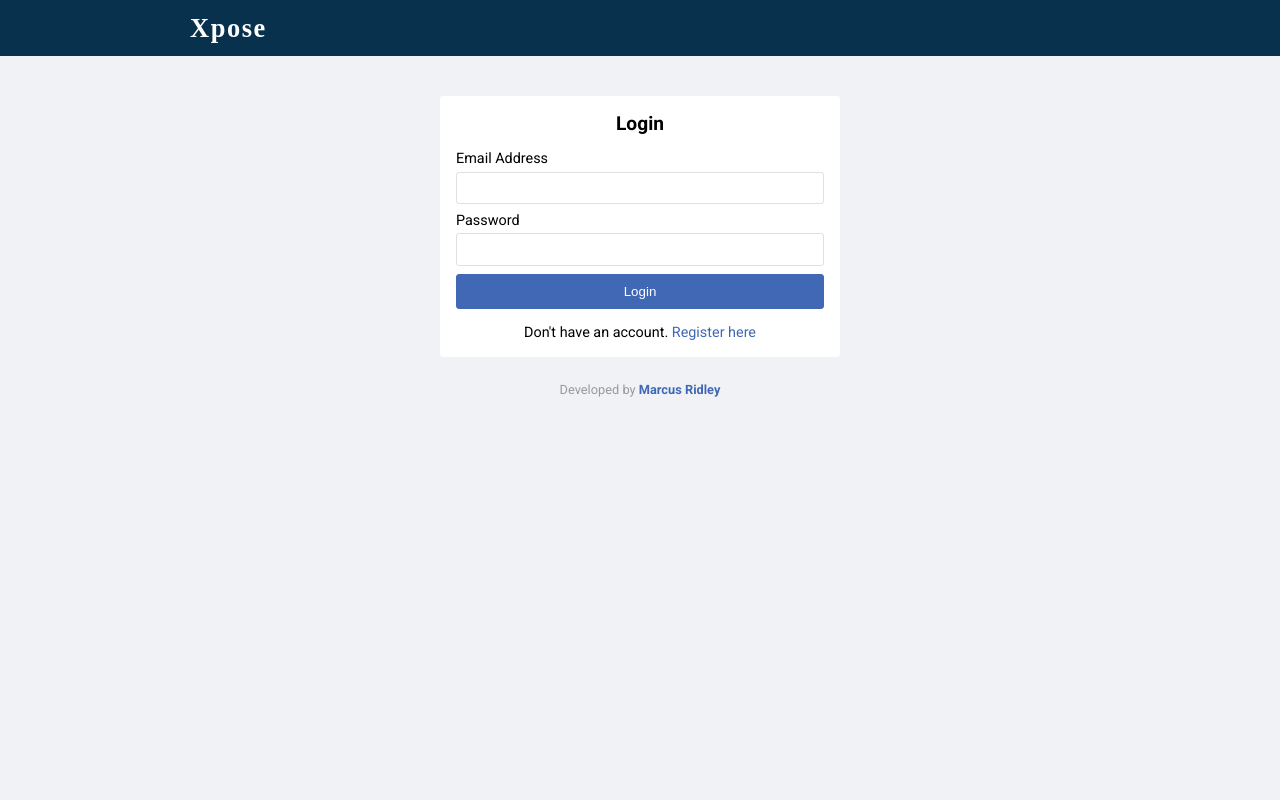
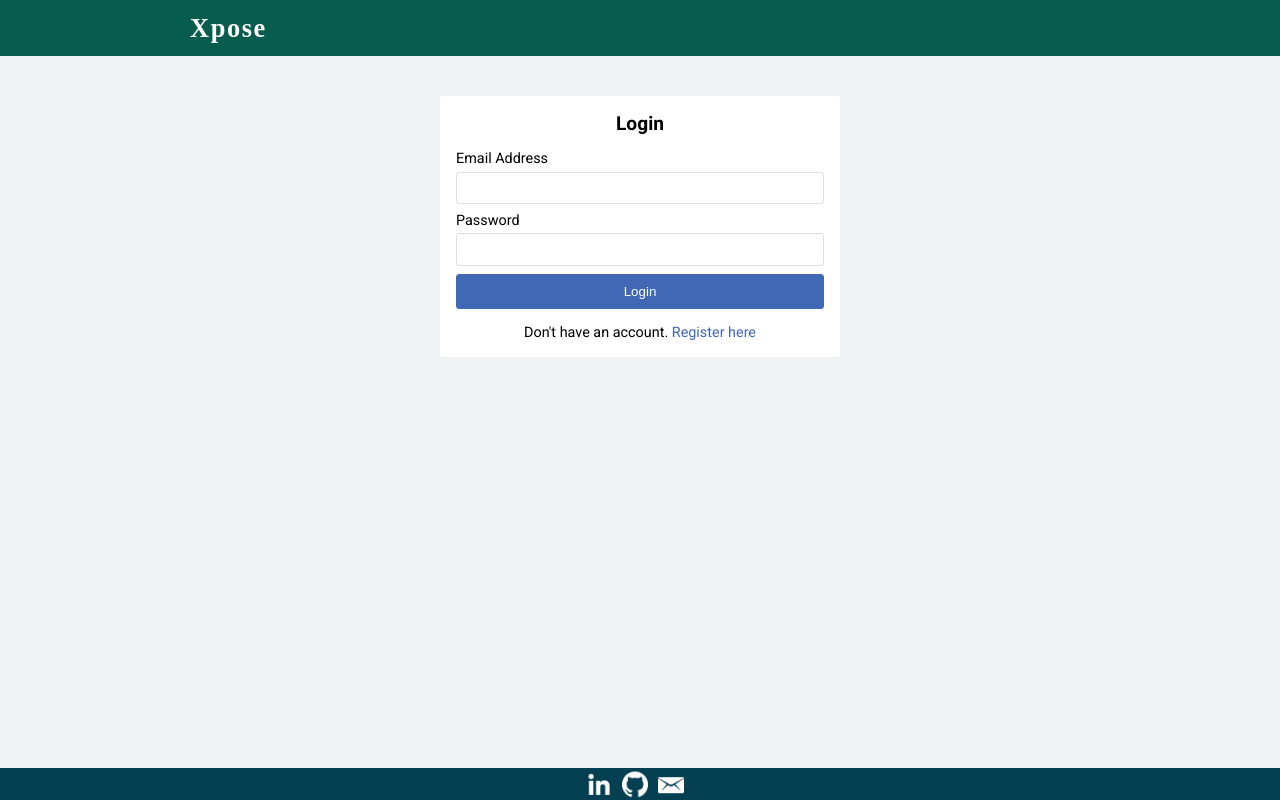
Before and after one commit to RX-78GP02A/xpose-frontend, a React app: page / in a window 1280 px wide. Built offline with nearby package versions, Linux system fonts and the light colour scheme; a web font is replaced by a local one.

Commit message:
updated image containers

```diff
--- a/src/components/Footer/index.js
+++ b/src/components/Footer/index.js
@@ -1,13 +1,19 @@
-import React from 'react';
+import React from 'react'
+import GitHub from '../Images/GitHub.png';
+import Envelope from '../Images/Envelope.png';
+import LinkedIn from '../Images/LinkedIn.png';
 
-import './style.css';
+import './style.css'
 
 export default () => {
   return (
     <div>
       <p className='footer'>
-        Developed by <a href='https://github.com/RX-78GP02A'>Marcus Ridley</a>
+
+      <a href="https://https://www.linkedin.com/in/marcus-ridley/"><img className="linkedIn" src={LinkedIn} alt="LinkedIn"/></a>
+      <a href="https://github.com/RX-78GP02A"><img className="github" src={GitHub} alt="GitHub"/></a>
+      <a href="mailto:mridley@knights.ucf.edu"><img className="envelope" src={Envelope} alt="Envelope"/></a>
       </p>
     </div>
   )
-};
+}
--- a/src/components/Footer/style.css
+++ b/src/components/Footer/style.css
@@ -1,8 +1,15 @@
 .footer {
   text-align: center;
-  font-size: 0.8rem;
-  color: #999;
-  margin: 2em 0;
+
+
+
+  position: fixed;
+  bottom: 0;
+  left: 0;
+  width: 100%;
+  background: #044052;
+  color: #fff;
+  height: 2em;
 }
 
 .footer a {
@@ -14,3 +21,13 @@
 .footer a:hover {
   text-decoration: underline;
 }
+
+.footer a img {
+  height: 80%;
+  transform: translateY(13%);
+  padding-right: 10px;
+}
+.footer a .envelope {
+  height: 50%;
+  transform: translateY(-5%);
+}
--- a/src/components/Navbar/style.css
+++ b/src/components/Navbar/style.css
@@ -1,5 +1,5 @@
 .header {
-  background: #08314d;
+  background: #065c4d;
   margin: 0;
   height: 3.5em;
   position: fixed;
--- a/src/components/Profile/edit-profile.css
+++ b/src/components/Profile/edit-profile.css
@@ -57,14 +57,14 @@
 .save-btn button {
   cursor: pointer;
   padding: 0.5em 1em;
-  background: #4168b4;
-  border: 1px solid #4168b4;
+  background: #044052;
+  border: 1px solid #000000;
   border-radius: 3px;
   color: white;
   font-size: 0.8rem;
 }
 
 .save-btn button:hover {
-  background: #3057a5;
+  background: #06536b;
   border: 1px solid #3057a5;
 }
--- a/src/components/Profile/style.css
+++ b/src/components/Profile/style.css
@@ -6,6 +6,10 @@
   padding: 1em 0.7em;
   border-radius: 3px;
   border: 1px solid #dddfe2;
+
+
+  max-width: 100%;
+  overflow: hidden;
 }
 
 .image-container {
--- a/src/pages/Homepage/style.css
+++ b/src/pages/Homepage/style.css
@@ -1,6 +1,9 @@
 .container {
   max-width: 900px;
   width: 90%;
+
+  margin-bottom: 100px;
+  overscroll-behavior-y: none;
 }
 
 .main-contents {
```
